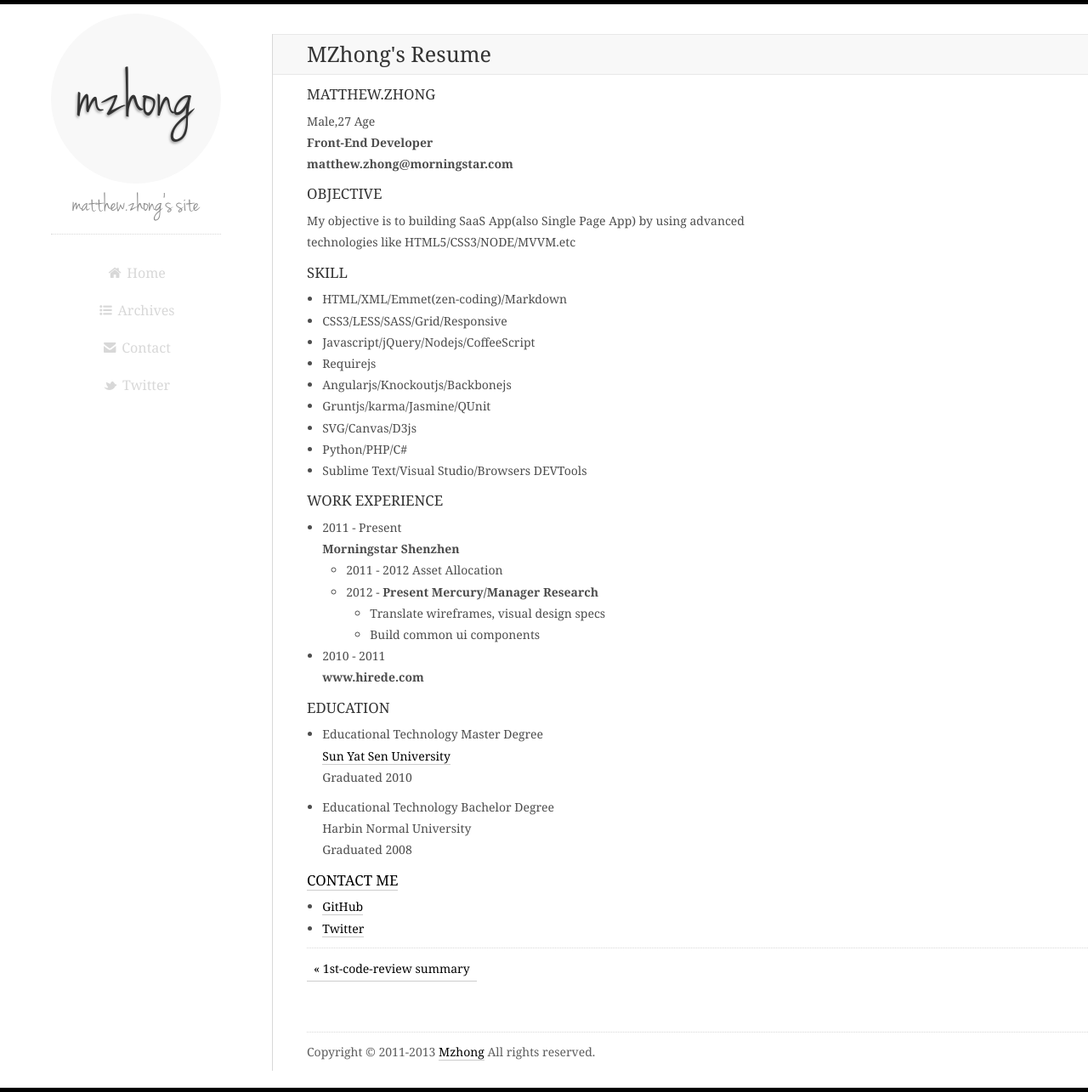
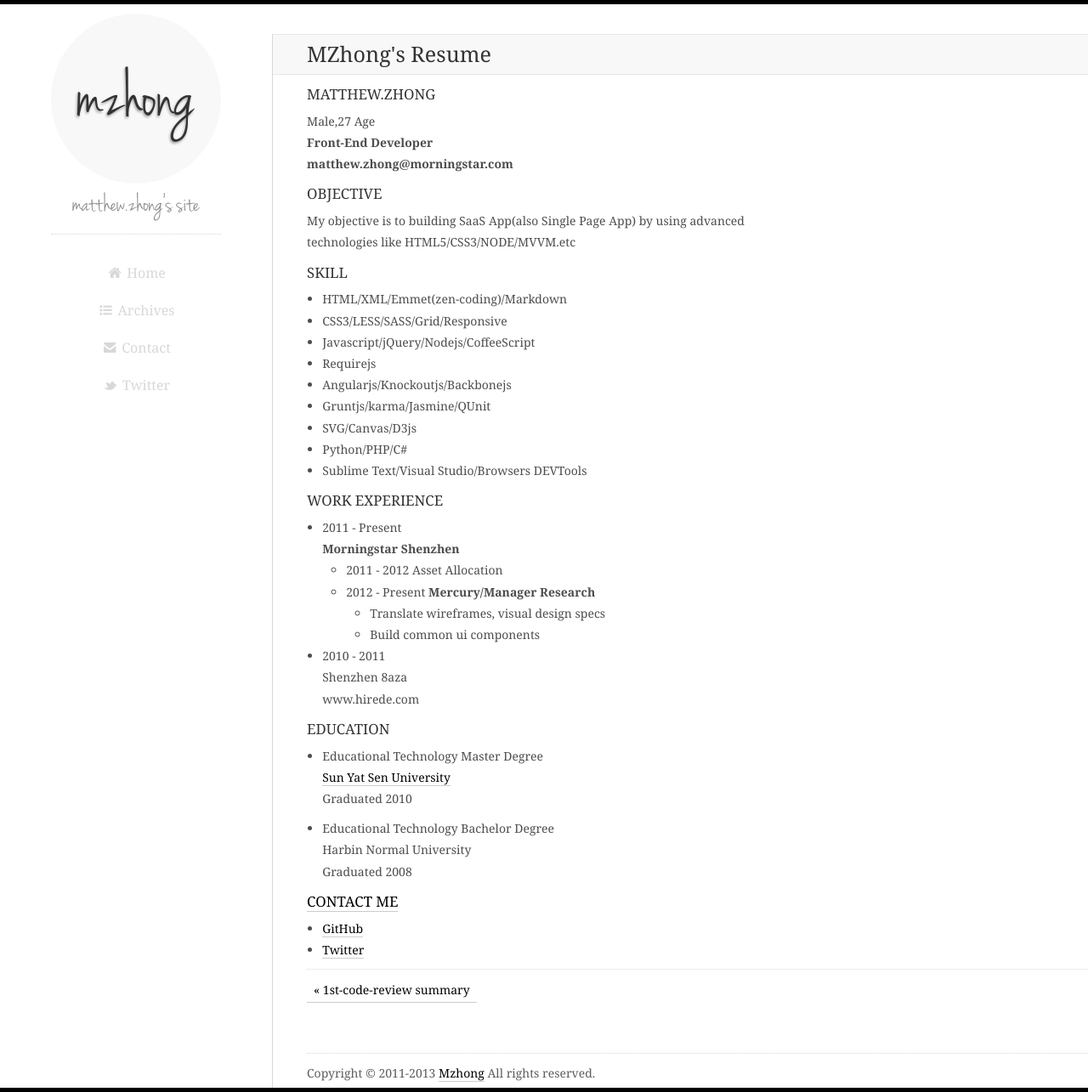
Before and after one commit to flowerszhong/flowerszhong.github.com, a Jekyll site: the page built from _posts/2013-11-15-resume.md, in a window 1280 px wide and 1285 px high. Shown: the whole window at 85% size. Built offline with Jekyll 4.4.1, drawn with Linux system fonts in a browser that asks for light colours; Markdown is read by kramdown in place of the engine named in the settings; comment, search, counter and statistics services are not loaded.

Commit message:
fixed cv

```diff
--- a/_posts/2013-11-15-resume.md
+++ b/_posts/2013-11-15-resume.md
@@ -30,12 +30,13 @@ My objective is to building SaaS App(also Single Page App) by using advanced tec
 + 2011 - Present
 *Morningstar Shenzhen*
     * 2011 - 2012 Asset Allocation
-    * 2012 - *Present Mercury/Manager Research*
+    * 2012 - Present  *Mercury/Manager Research*
         + Translate wireframes, visual design specs
         + Build common ui components
 
 + 2010 - 2011
-*www.hirede.com*
+Shenzhen 8aza
+www.hirede.com
 
 ####EDUCATION
 + Educational Technology Master Degree
```
